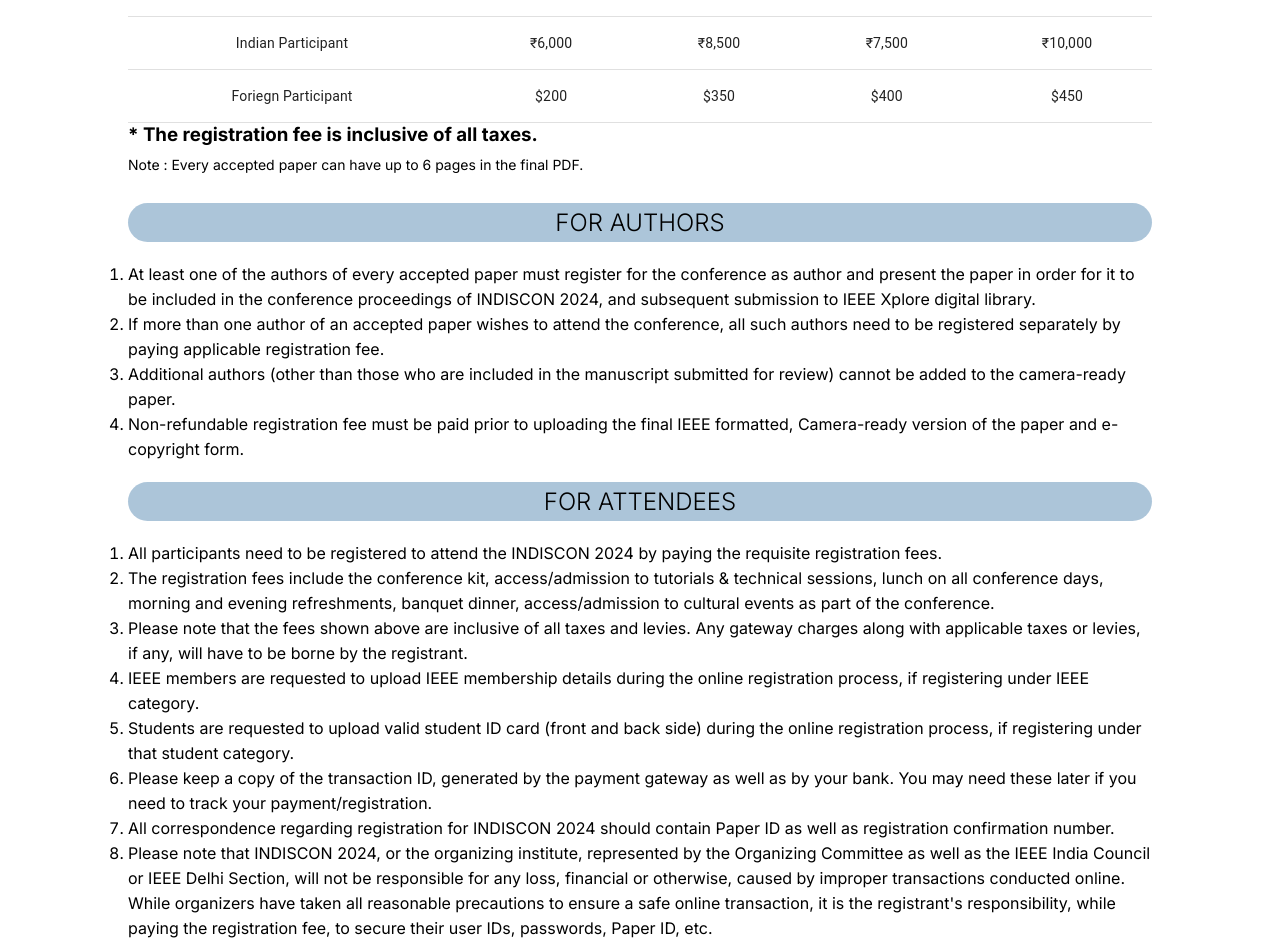
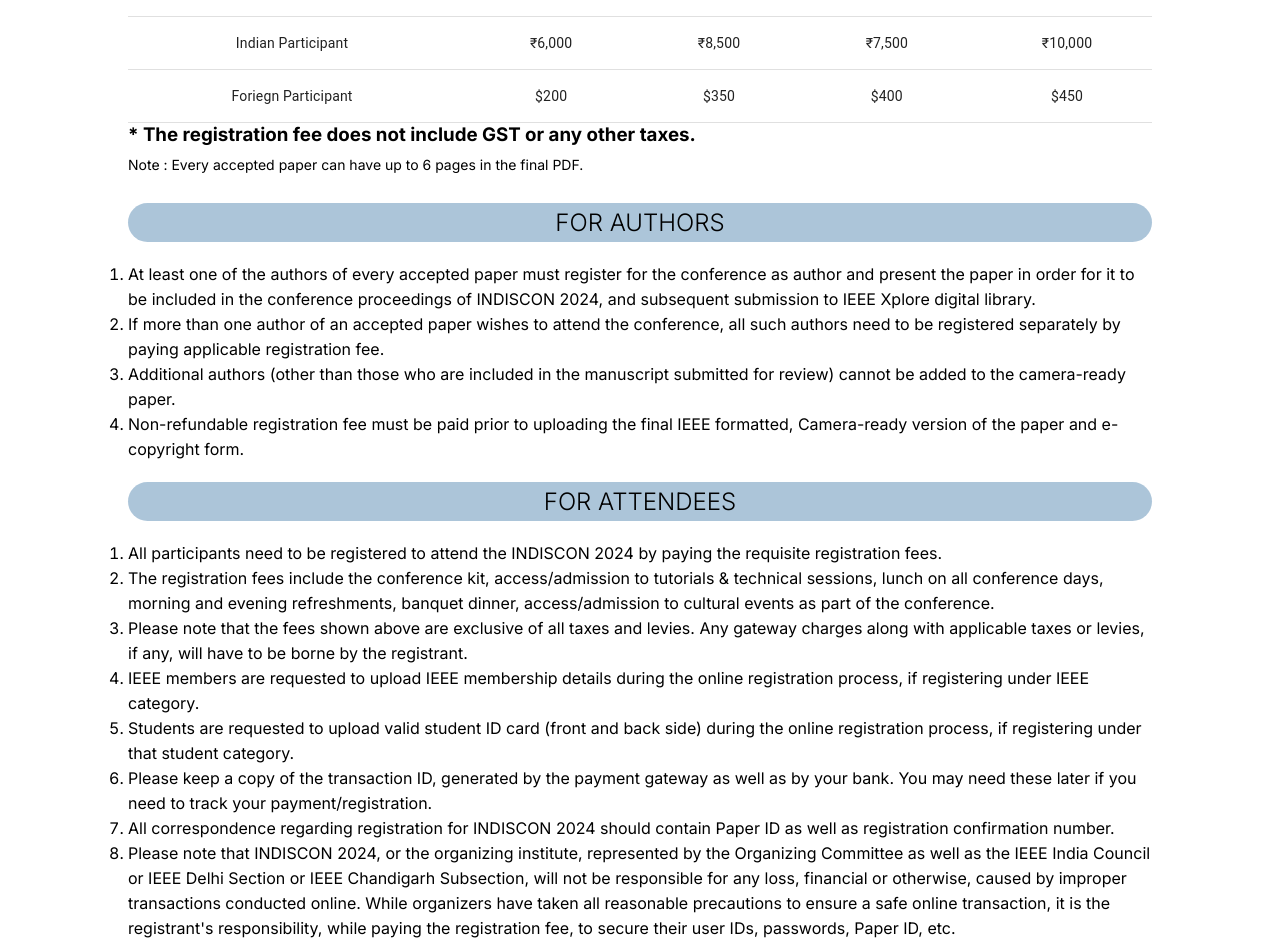
Before and after one commit to MayankGuptaPEC/indiscon-2024, a Next.js app: page /registration in a window 1280 px wide. Shown: the part 524-1472 px from the top of the page. Built offline with nearby package versions, Linux system fonts and the light colour scheme.

Commit message:
Update registration.js

```diff
--- a/src/pages/registration.js
+++ b/src/pages/registration.js
@@ -205,7 +205,7 @@
                 </Table>
             </TableContainer>
 
-            <h3>* The registration fee is inclusive of all taxes.</h3>
+            <h3>* The registration fee does not include GST or any other taxes.</h3>
             <p className={styles.note}>
                 Note : Every accepted paper can have up to 6 pages in the final
                 PDF.
@@ -258,9 +258,8 @@
                             conference.
                         </li>
                         <li>
-                            Please note that the fees shown above are inclusive
-                            of all taxes and levies. Any gateway charges along
-                            with applicable taxes or levies, if any, will have
+                            Please note that the fees shown above are exclusive of all taxes and levies.
+                            Any gateway charges along with applicable taxes or levies, if any, will have
                             to be borne by the registrant.
                         </li>
                         <li>
@@ -289,7 +288,7 @@
                             Please note that INDISCON 2024, or the organizing
                             institute, represented by the Organizing Committee
                             as well as the IEEE India Council or IEEE Delhi
-                            Section, will not be responsible for any loss,
+                            Section or IEEE Chandigarh Subsection, will not be responsible for any loss,
                             financial or otherwise, caused by improper
                             transactions conducted online. While organizers have
                             taken all reasonable precautions to ensure a safe
```
